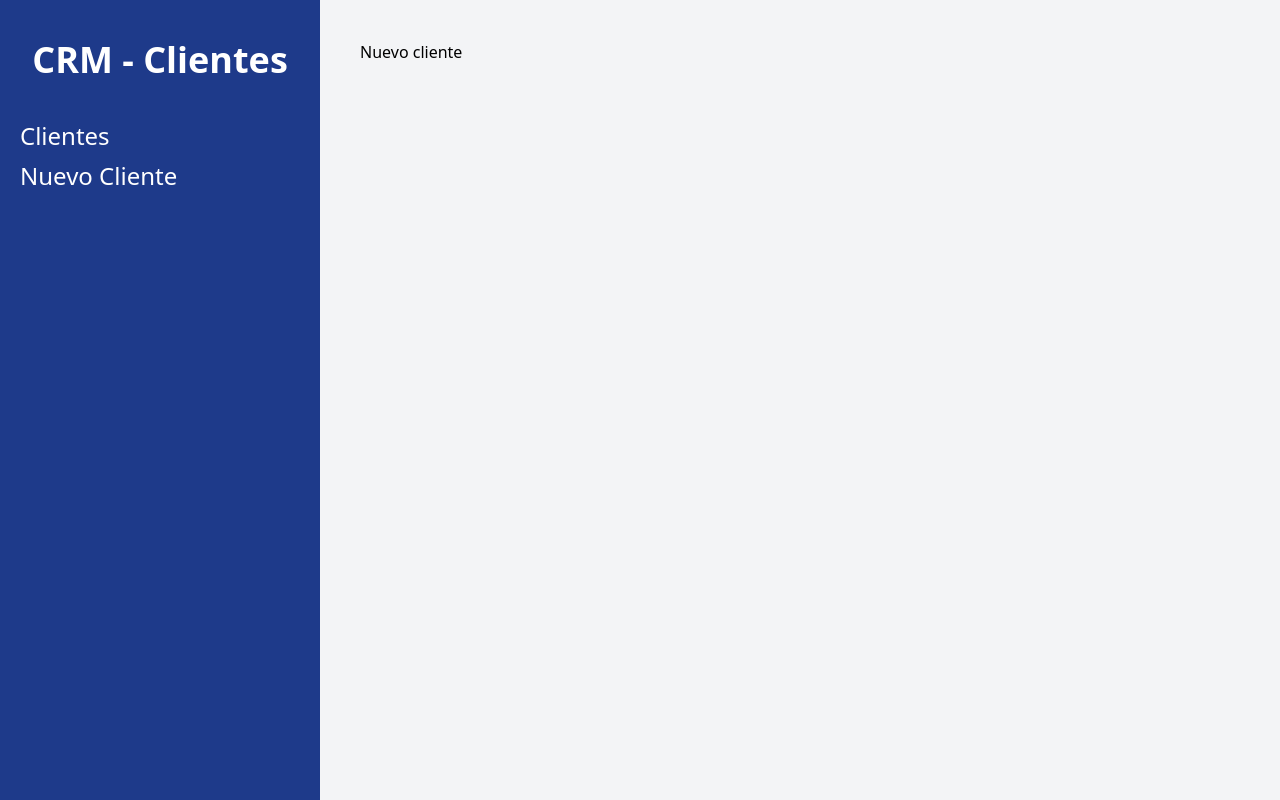
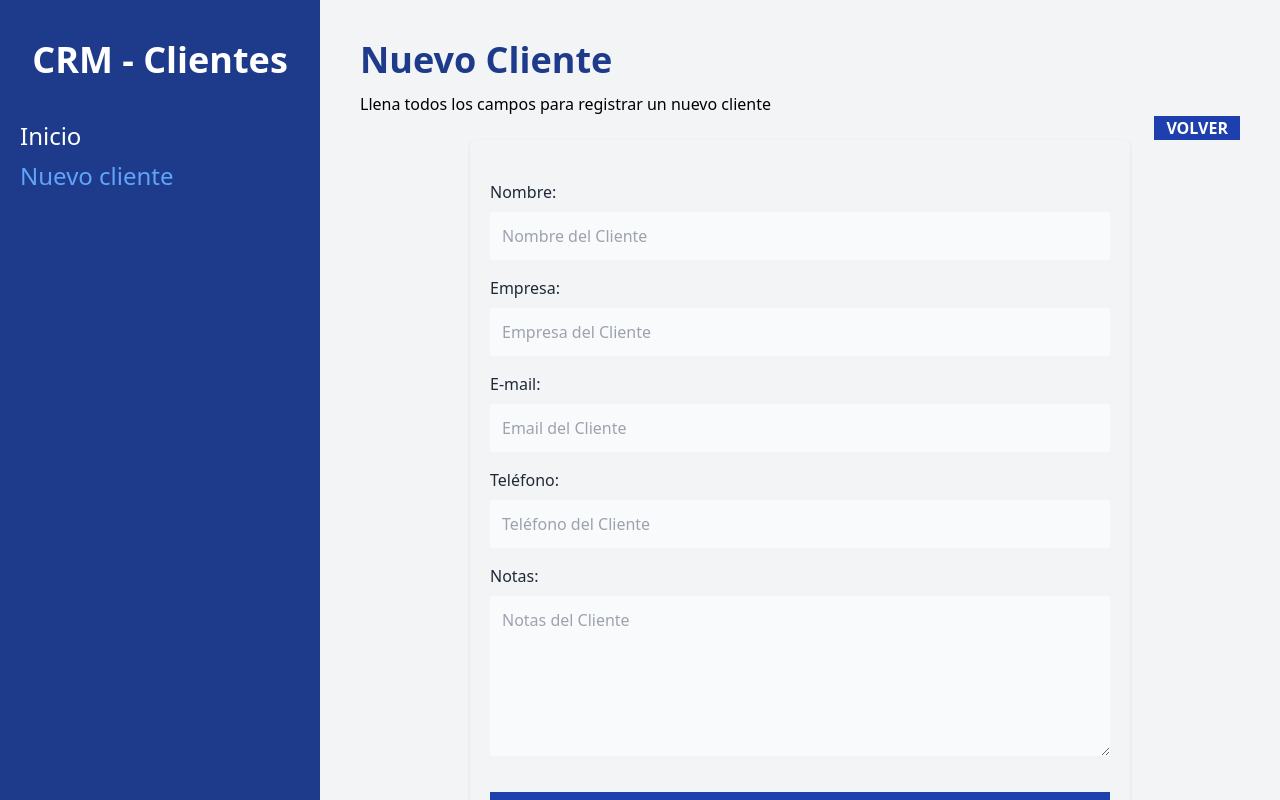
Before and after one commit to luchofazio27/CRM-React, a React (Vite) app: page /clientes/nuevo in a window 1280 px wide. Built offline with nearby package versions, Linux system fonts and the light colour scheme.

Commit message:
Creacion de componente Formulario

```diff
--- /dev/null
+++ b/src/components/Cliente.jsx
@@ -0,0 +1,30 @@
+function Cliente({cliente}) {
+
+    const { nombre, empresa, email, telefono, id} = cliente
+
+  return (
+    <tr className="border-p">
+        <td className="p-6 space-y-2">
+          <p className="text-2xl text-gray-800">{nombre}</p>
+          <p>{empresa}</p>
+        </td>
+
+        <td className="p-6">
+          <p className="text-gray-600"><span className="text-gray-800 uppercase font-bold">Email: </span>{email}</p>
+          <p className="text-gray-600"><span className="text-gray-800 uppercase font-bold">Tel: </span>{telefono}</p>
+        </td>
+
+        <td className="p-6 flex gap-3">
+          <button type="button" className="text-blue-600 hover:text-blue-700 uppercase font-bold text-xs">
+            Editar
+          </button>
+
+          <button type="button" className="text-red-600 hover:text-red-700 uppercase font-bold text-xs">
+            Eliminar
+          </button>
+        </td>
+    </tr>
+  )
+}
+
+export default Cliente
--- /dev/null
+++ b/src/components/Formulario.jsx
@@ -0,0 +1,77 @@
+const Formulario = ({cliente}) => {
+    return (
+        <>
+            <div className="mb-4">
+                <label
+                    className="text-gray-800"
+                    htmlFor="nombre"
+                >Nombre:</label>
+                <input
+                    id="nombre"
+                    type="text"
+                    className="mt-2 block w-full p-3 bg-gray-50"
+                    placeholder="Nombre del Cliente"
+                    name="nombre"
+                />
+            </div>
+            <div className="mb-4">
+                <label
+                    className="text-gray-800"
+                    htmlFor="empresa"
+                >Empresa:</label>
+                <input
+                    id="empresa"
+                    type="text"
+                    className="mt-2 block w-full p-3 bg-gray-50"
+                    placeholder="Empresa del Cliente"
+                    name="empresa"
+                />
+            </div>
+
+            <div className="mb-4">
+                <label
+                    className="text-gray-800"
+                    htmlFor="email"
+                >E-mail:</label>
+                <input
+                    id="email"
+                    type="email"
+                    className="mt-2 block w-full p-3 bg-gray-50"
+                    placeholder="Email del Cliente"
+                    name="email"
+                />
+            </div>
+
+            <div className="mb-4">
+                <label
+                    className="text-gray-800"
+                    htmlFor="telefono"
+                >Teléfono:</label>
+                <input
+                    id="telefono"
+                    type="tel"
+                    className="mt-2 block w-full p-3 bg-gray-50"
+                    placeholder="Teléfono del Cliente"
+                    name="telefono"
+                />
+            </div>
+
+            <div className="mb-4">
+                <label
+                    className="text-gray-800"
+                    htmlFor="notas"
+                >Notas:</label>
+                <textarea
+                    as="textarea"
+                    id="notas"
+                    type="text"
+                    className="mt-2 block w-full p-3 bg-gray-50 h-40 align-self"
+                    placeholder="Notas del Cliente"
+                    name="notas"
+                />
+            </div>
+        </>
+    )
+}
+
+export default Formulario
--- a/src/components/Layout.jsx
+++ b/src/components/Layout.jsx
@@ -1,6 +1,6 @@
-import { Outlet, Link, useLocation } from "react-router-dom"
+import { Outlet, NavLink, useLocation } from "react-router-dom"
 
-const Layout = () => {
+function Layout() {
 
     const location = useLocation()
 
@@ -11,13 +11,19 @@
         <h2 className="text-4xl font-black text-center text-white">CRM - Clientes</h2>
 
         <nav className="mt-10">
-        <Link
-        className={`${location.pathname === '/' ? 'text-blue-300' : 'text-white'} text-2xl block mt-2 hover:text-blue-300 text-white`}
-        to="/">Clientes</Link>
-        <Link
-        className={`${location.pathname === '/clientes/nuevo' ? 'text-blue-300' : 'text-white'} text-2xl block mt-2 hover:text-blue-300 text-white`}
-        to="/clientes/nuevo">Nuevo Cliente</Link>
-      </nav>
+         <NavLink
+            className={({ isActive }) => `${ isActive ? "text-blue-400" : "text-white" } text-2xl block mt-2 hover:text-blue-300` }
+            to="/" >
+            Inicio
+          </NavLink>
+
+          <NavLink
+            className={({ isActive }) => `${ isActive ? "text-blue-400" : "text-white" } text-2xl block mt-2 hover:text-blue-300` }
+            to="/clientes/nuevo" >
+            Nuevo cliente
+          </NavLink>
+        </nav>
+
       </aside>
 
       <main className="md:w-3/4 p-10 md:h-screen overflow-scroll">
--- a/src/main.jsx
+++ b/src/main.jsx
@@ -4,7 +4,8 @@
 import { createBrowserRouter, RouterProvider } from 'react-router-dom'
 import Layout from './components/Layout'
 import NuevoCliente from './pages/NuevoCliente'
-import Index from './pages/Index'
+import Index, { loader as clientesLoader } from './pages/Index'
+
 
 
 const router = createBrowserRouter([
@@ -14,7 +15,8 @@
     children: [
       {
         index: true,
-        element: <Index />
+        element: <Index />,
+        loader: clientesLoader,
       },
       {
         path: '/clientes/nuevo',
--- a/src/pages/Index.jsx
+++ b/src/pages/Index.jsx
@@ -1,10 +1,77 @@
-import React from 'react'
+import { useLoaderData } from "react-router-dom";
+import Cliente from "../components/Cliente";
 
-const Index = () => {
+export function loader() {
+  const clientes = [
+    {
+        id: 1,
+        nombre: 'Juan',
+        telefono: 102013313,
+        email: "juan@juan.com",
+        empresa: 'Codigo Con Juan'
+    },
+    {
+        id: 2,
+        nombre: 'Karen',
+        telefono: 138198313,
+        email: "karen@juan.com",
+        empresa: 'Codigo Con Juan'
+    },
+    {
+        id: 3,
+        nombre: 'Josue',
+        telefono: 31983913,
+        email: "josue@juan.com",
+        empresa: 'Codigo Con Juan'
+    },
+    {
+        id: 4,
+        nombre: 'Miguel',
+        telefono: 319381983,
+        email: "miguel@juan.com",
+        empresa: 'Codigo Con Juan'
+    },
+    {
+        id: 5,
+        nombre: 'Pedro',
+        telefono: 1398198938,
+        email: "pedro@juan.com",
+        empresa: 'Codigo Con Juan'
+    },
+];
+  return clientes;
+}
+
+
+function Index() {
+
+  const clientes = useLoaderData()
+
   return (
-    <div>
+    <>
+      <h1 className='font-black text-4xl text-blue-900'>Clientes</h1>
+      <p className='mt-3'>Administra tus Clientes</p>
 
-    </div>
+      {clientes.length ? (
+        <table className="w-full bg-white shadow mt-5 table-auto">
+          <thead className="bg-blue-800 text-white">
+            <tr>
+              <th className="p-2">Cliente</th>
+              <th className="p-2">Contacto</th>
+              <th className="p-2">Acciones</th>
+            </tr>
+          </thead>
+
+          <tbody>
+            {clientes.map( cliente => (
+              <Cliente cliente={cliente} key={cliente.id} />
+            ))}
+          </tbody>
+        </table>
+      ) : (
+        <p className="text-center mt-10">No hay clientes aún</p>
+      )}
+    </>
   )
 }
 
--- a/src/pages/NuevoCliente.jsx
+++ b/src/pages/NuevoCliente.jsx
@@ -1,10 +1,29 @@
-import React from 'react'
+import { useNavigate } from "react-router-dom"
+import Formulario from "../components/Formulario"
 
 const NuevoCliente = () => {
+
+  const navigate = useNavigate()
   return (
-    <div>
-      <h1>Nuevo cliente</h1>
-    </div>
+    <>
+      <h1 className='font-black text-4xl text-blue-900'>Nuevo Cliente</h1>
+      <p className='mt-3'>Llena todos los campos para registrar un nuevo cliente</p>
+
+      <div className='flex justify-end'>
+        <button className='bg-blue-800 text-white px-3 font-bold uppercase' onClick={() => navigate(-1)}>
+          Volver
+        </button>
+      </div>
+
+      <div className="bg white shadow rounded-md md:w-3/4 mx-auto px-5 py-10">
+
+        <form>
+          <Formulario />
+
+          <input type="submit" className="mt-5 w-full bg-blue-800 uppercase font-bold text-white text-lg" value="Registrar Cliente" />
+        </form>
+      </div>
+    </>
   )
 }
 
```
